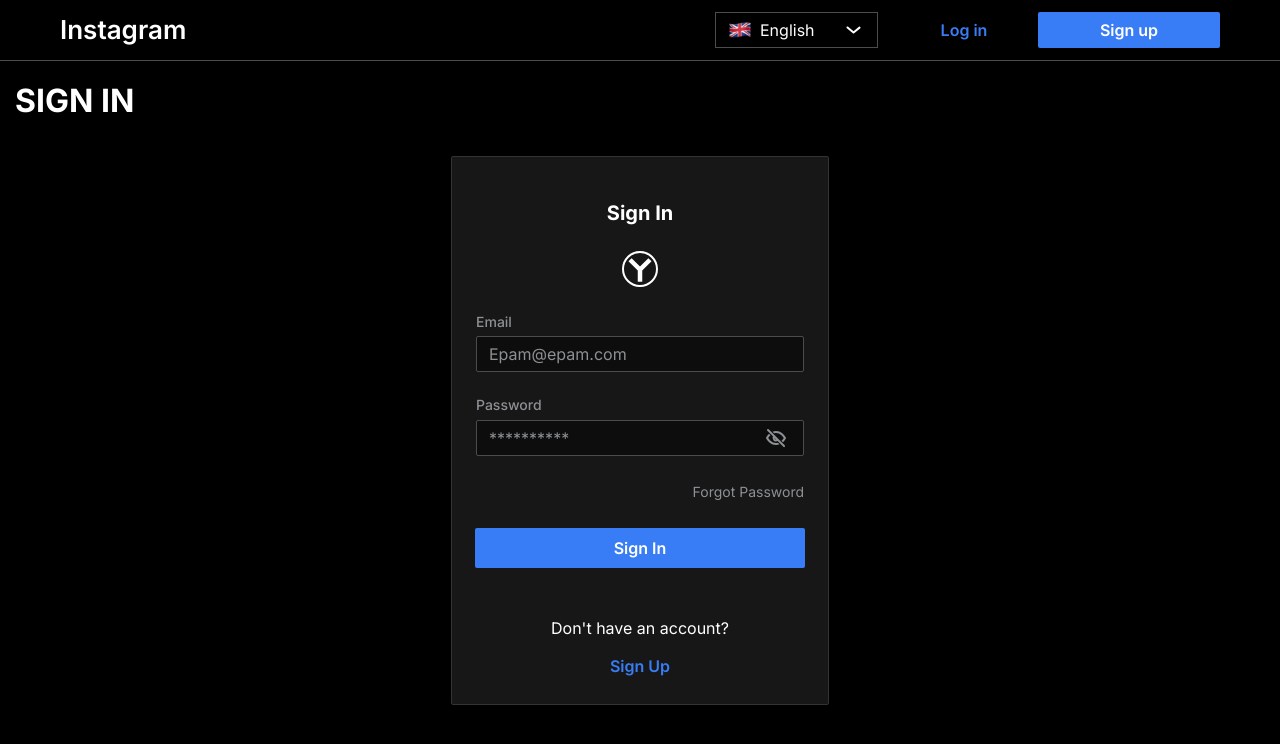
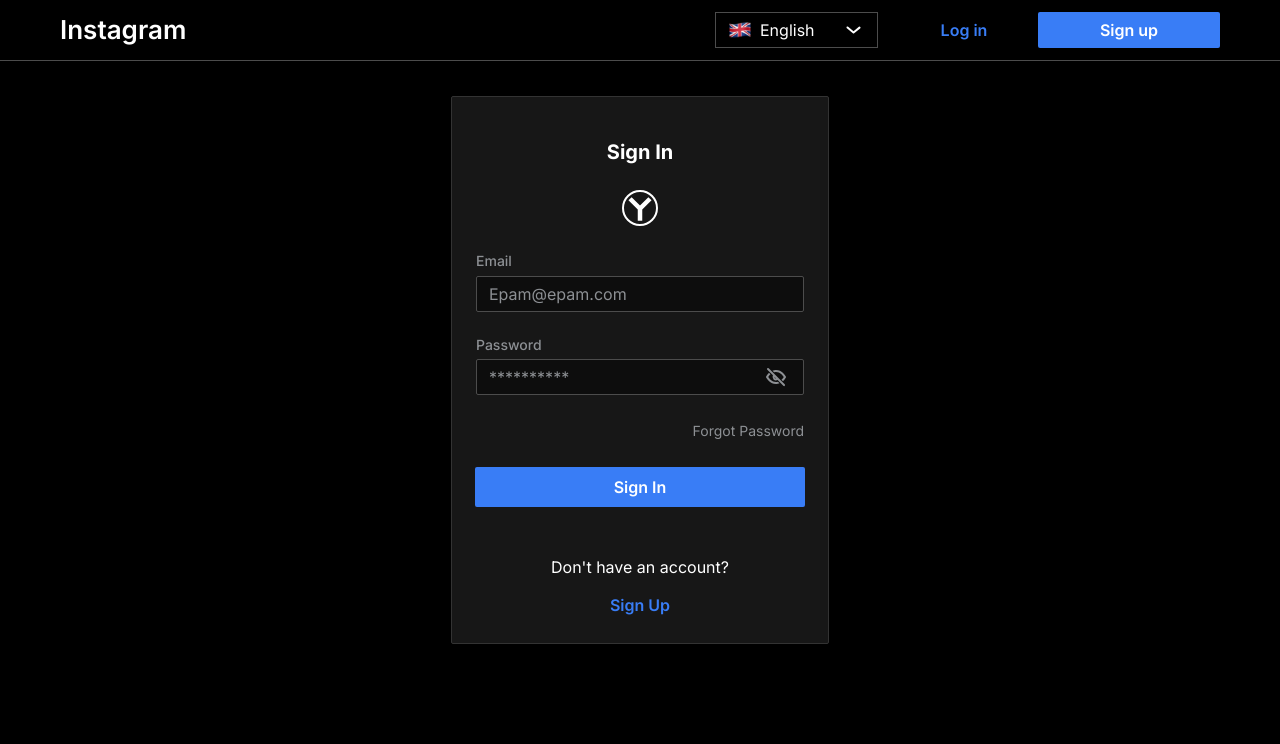
Before and after one commit to samuraiDev25/Lumio, a Next.js app: page /auth/sign-in in a window 1280 px wide. Shown: the top 744 px of the page. Built offline with nearby package versions, Linux system fonts and the light colour scheme.

Commit message:
Update page.tsx
fix: remove duplicate title from login page

```diff
--- a/app/auth/sign-in/page.tsx
+++ b/app/auth/sign-in/page.tsx
@@ -5,7 +5,6 @@
 export default function SignIn() {
   return (
     <div>
-      <h1>SIGN IN</h1>
       <LoginForm />
     </div>
   );
```
